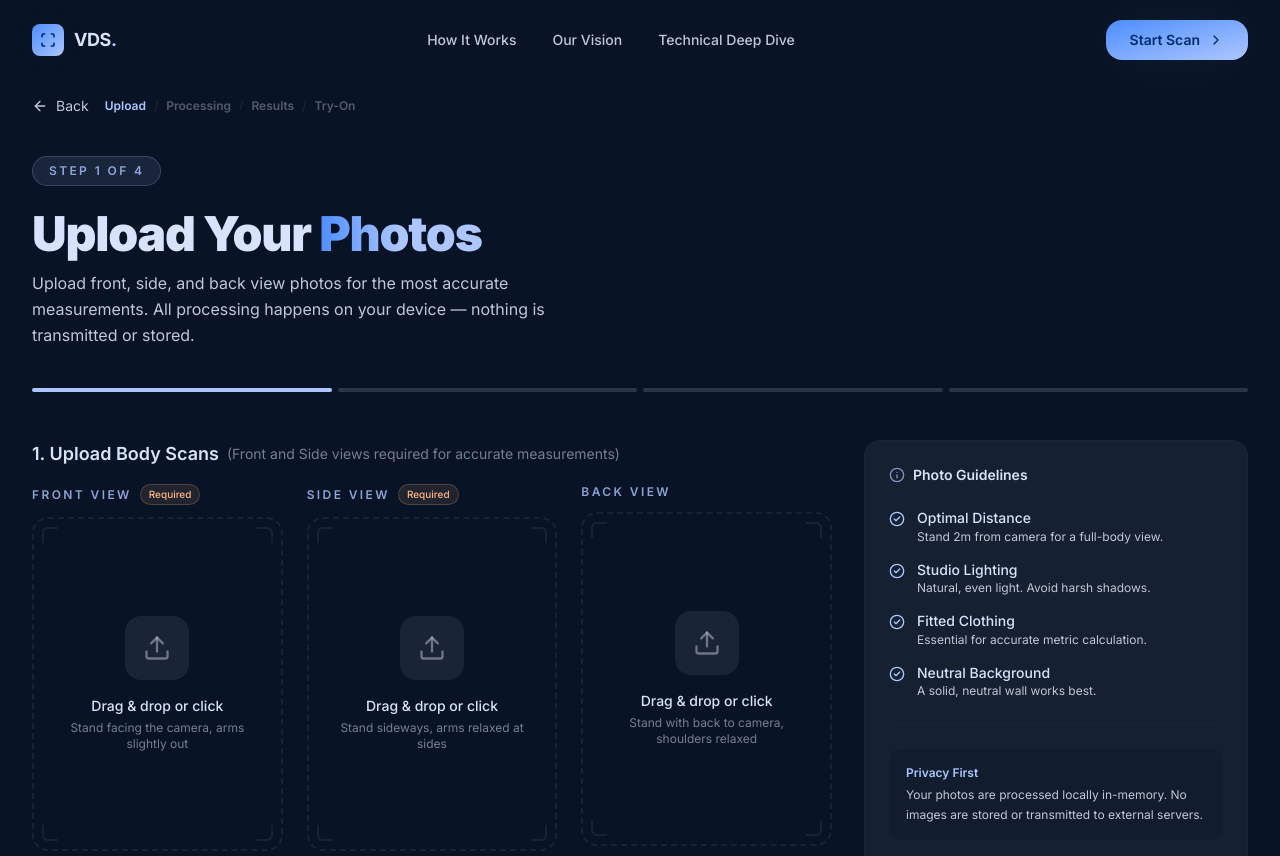
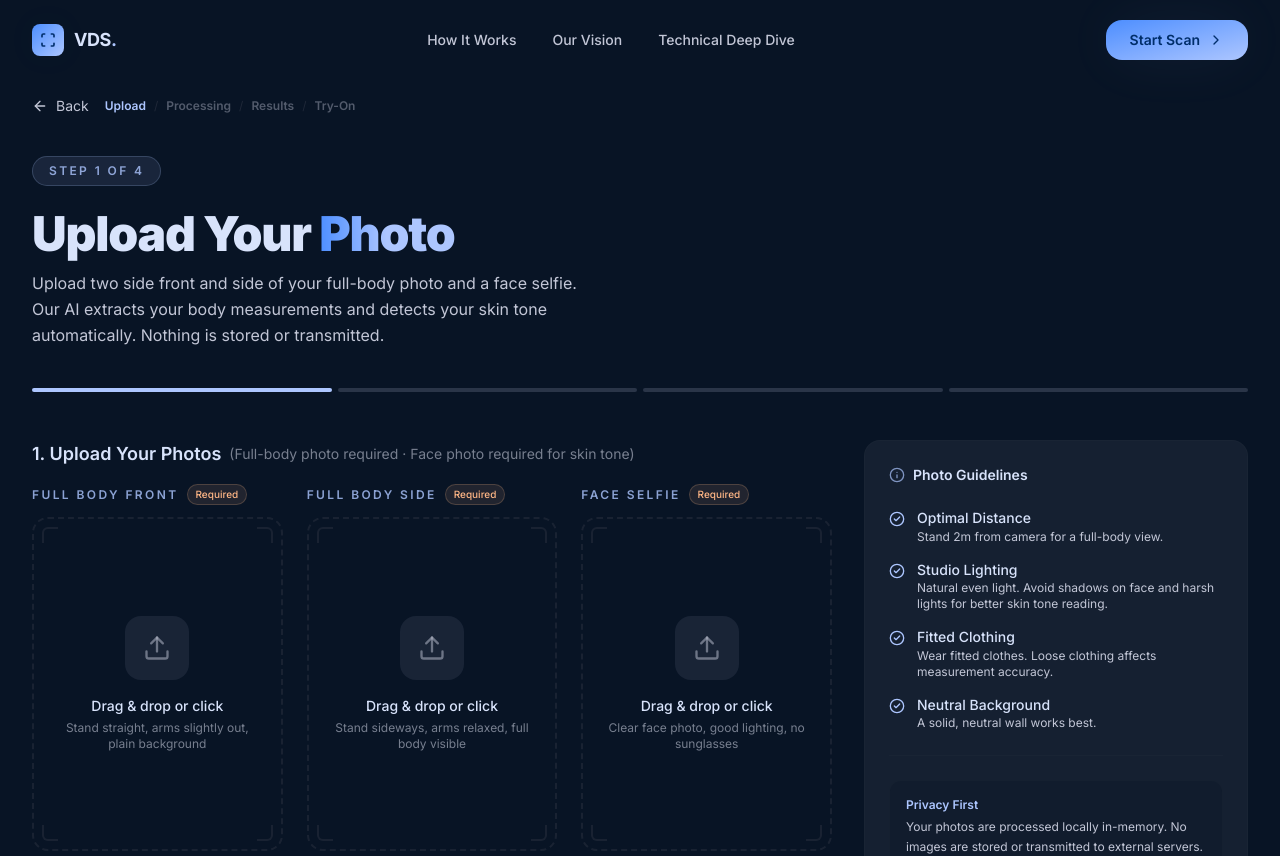
Before and after one commit to AMMMMMMAR/vds-frontend, a React (Vite) app: page /upload in a window 1280 px wide. Shown: the top 856 px of the page. Built offline with nearby package versions, Linux system fonts and the light colour scheme.

Commit message:
updated the upload page's text amd deleted the down arrow in the landing page's hero demo box

```diff
--- a/src/components/upload/DropZone.jsx
+++ b/src/components/upload/DropZone.jsx
@@ -8,24 +8,24 @@ import { cn } from '../../lib/utils';
 const SLOTS = [
   {
     id: 'front',
-    label: 'Front View',
-    description: 'Stand facing the camera, arms slightly out',
+    label: 'FULL BODY FRONT',
+    description: 'Stand straight, arms slightly out, plain background',
     icon: '↑',
     required: true,
   },
   {
     id: 'side',
-    label: 'Side View',
-    description: 'Stand sideways, arms relaxed at sides',
+    label: 'FULL BODY SIDE',
+    description: 'Stand sideways, arms relaxed, full body visible',
     icon: '→',
     required: true,
   },
   {
     id: 'back',
-    label: 'Back View',
-    description: 'Stand with back to camera, shoulders relaxed',
-    icon: '↓',
-    required: false,
+    label: 'FACE SELFIE',
+    description: 'Clear face photo, good lighting, no sunglasses',
+    icon: '👤',
+    required: true,
   },
 ];
 
@@ -193,9 +193,9 @@ export default function DropZone({ onProceed }) {
       {/* SECTION 1 */}
       <div>
         <h3 className="text-lg font-semibold text-on-surface mb-4 flex flex-wrap items-center gap-2">
-          1. Upload Body Scans
+          1. Upload Your Photos
           <span className="text-sm font-normal text-on-surface-variant/60">
-            (Front and Side views required for accurate measurements)
+            (Full-body photo required · Face photo required for skin tone)
           </span>
         </h3>
 
@@ -240,7 +240,7 @@ export default function DropZone({ onProceed }) {
             >
               TEST SCAN ALL
             </button>
-            <span className="text-[11px] text-on-surface-variant/60">Load scan for batch testing</span>
+            <span className="text-[11px] text-on-surface-variant/60">Make sure photos are clear before analyzing</span>
           </div>
         </div>
       </div>
@@ -266,7 +266,7 @@ export default function DropZone({ onProceed }) {
         </motion.button>
 
         <p className="text-center text-xs text-on-surface-variant/40">
-          Supports JPG, PNG up to 10MB · High resolution preferred · Data never stored
+          Supports JPG, PNG up to 10MB · Clear lighting preferred · Data never stored
         </p>
       </div>
     </div>
--- a/src/components/upload/PhotoGuidelines.jsx
+++ b/src/components/upload/PhotoGuidelines.jsx
@@ -9,12 +9,12 @@ const guidelines = [
   },
   {
     title: 'Studio Lighting',
-    description: 'Natural, even light. Avoid harsh shadows.',
+    description: 'Natural even light. Avoid shadows on face and harsh lights for better skin tone reading.',
     icon: '💡',
   },
   {
     title: 'Fitted Clothing',
-    description: 'Essential for accurate metric calculation.',
+    description: 'Wear fitted clothes. Loose clothing affects measurement accuracy.',
     icon: '👕',
   },
   {
--- a/src/pages/LandingPage.jsx
+++ b/src/pages/LandingPage.jsx
@@ -126,7 +126,6 @@ export default function LandingPage() {
                   onClick={() => howRef.current?.scrollIntoView({ behavior: 'smooth' })}
                   className="btn-secondary flex items-center justify-center gap-2 text-base py-4 px-8"
                 >
-                  <ArrowDown className="w-5 h-5" />
                   ▶ Watch Demo
                 </button>
               </motion.div>
--- a/src/pages/UploadPage.jsx
+++ b/src/pages/UploadPage.jsx
@@ -60,11 +60,13 @@ export default function UploadPage() {
           >
             <span className="label-tag mb-3 inline-block">Step 1 of 4</span>
             <h1 className="text-4xl sm:text-5xl font-black text-on-surface tracking-tight mt-3 mb-3">
-              Upload Your <span className="gradient-text">Photos</span>
+              Upload Your <span className="gradient-text">Photo</span>
             </h1>
             <p className="text-body max-w-xl">
-              Upload front, side, and back view photos for the most accurate measurements.
-              All processing happens on your device — nothing is transmitted or stored.
+              Upload two side front and side of your  full-body photo and a face selfie.
+              Our AI extracts your body measurements and
+              detects your skin tone automatically.
+              Nothing is stored or transmitted.
             </p>
           </motion.div>
 
```
